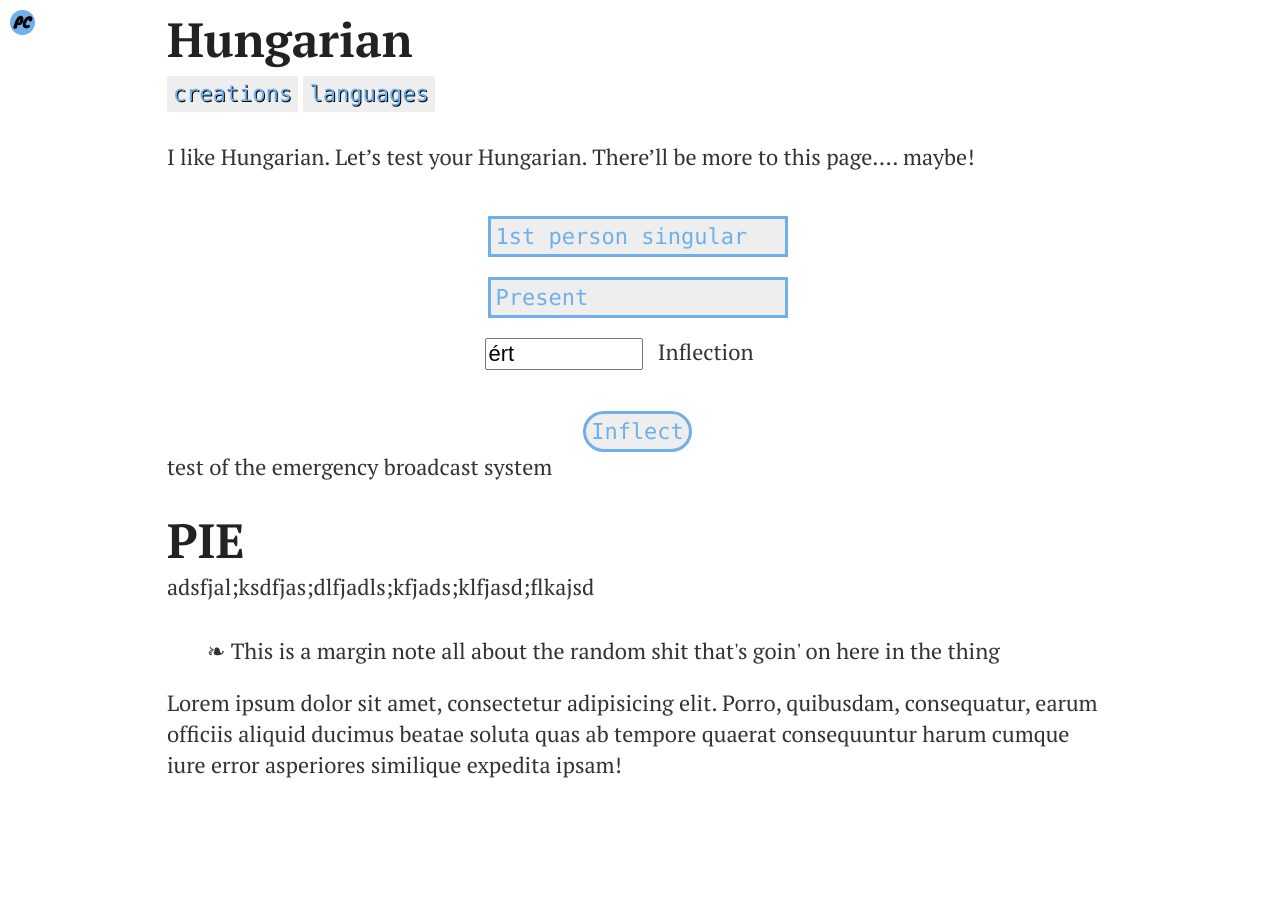
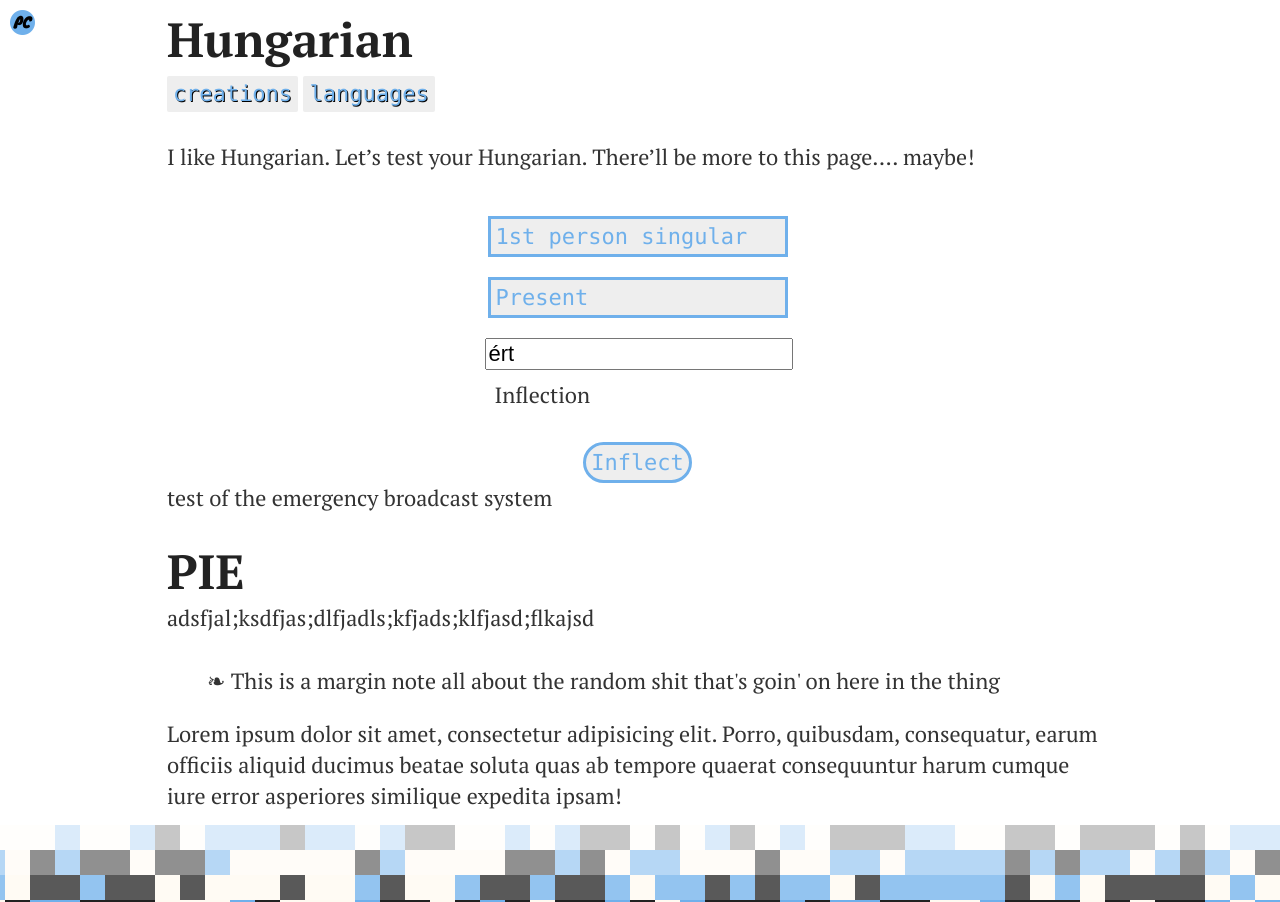
Before and after one commit to parryc/parryblog, a Jekyll site: the page built from _posts/2013-10-29-hungarian.md, in a window 1280 px wide. Built offline with Jekyll 4.4.1, drawn with Linux system fonts in a browser that asks for light colours.

Commit message:
add footer

```diff
--- a/_layouts/layout.html
+++ b/_layouts/layout.html
@@ -15,6 +15,25 @@
     {{ content }}
   </body>
   <script type="text/javascript">
+      var colors = ["#FFFAF1","rgb(111,176,235)","#222222"],
+          size = 25,
+          yStart = window.innerHeight/size;
+
+      for (var x = window.innerWidth/size+1; x >= 0; x--){
+        for (var y = yStart+1; y >= yStart-4; y--) {
+          var square = document.createElement('div');
+          square.style.height = "25px";
+          square.style.width = "25px";
+          square.style.position = "fixed";
+          square.style.top = (size*y)+"px";
+          square.style.left = (size*(x-1))+"px";
+          square.style['z-index'] = 2;
+          square.style.opacity = 1-(yStart-y)/4;
+
+          square.style.backgroundColor = colors[Math.floor(Math.random() * colors.length)];
+          document.getElementsByTagName('body')[0].appendChild(square);
+        }
+      }
   // if(window.location.pathname.split('/').length == 3) {
   //   postStats = document.getElementById('stats-toggle');
   //   postStats.onclick = function() {
--- a/_posts/2013-10-29-hungarian.md
+++ b/_posts/2013-10-29-hungarian.md
@@ -31,7 +31,7 @@ I like Hungarian. Let's test your Hungarian. There'll be more to this page.... m
 	</select>
 	<br/>
 	<div class="inflect">
-		<input id="word" type="text" placeholder="Verb" value="ért" class="wide-half whitespace-vert"/>
+		<input id="word" type="text" placeholder="Verb" value="ért" class="wide whitespace-vert"/>
 		<span id="answer">Inflection</span>
 	</div>
 	<br/>
--- a/stylesheets/style.css
+++ b/stylesheets/style.css
@@ -9,6 +9,7 @@ p a, footer a {
 article {
 	width: 75%;
 	margin: 0 auto;
+	margin-bottom: 75px;
 }
 
 aside {
@@ -271,4 +272,16 @@ select {
 	.large-post-title, .large-page-title {
 		display: none;
 	}
+
+	.inflect {
+		width: 250px;
+	}
+
+	.wide {
+		width: 240px;
+	}
+
+	select {
+		font-size: .85em;
+	}
 }
```
